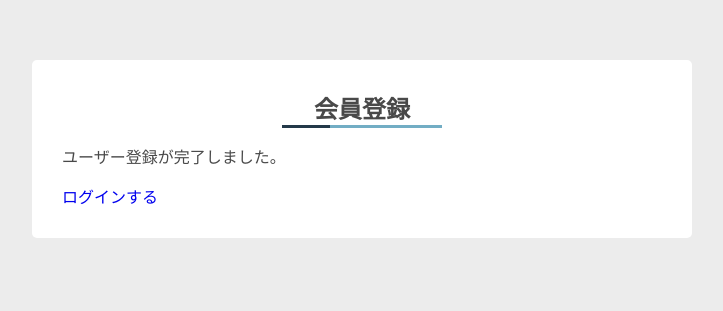
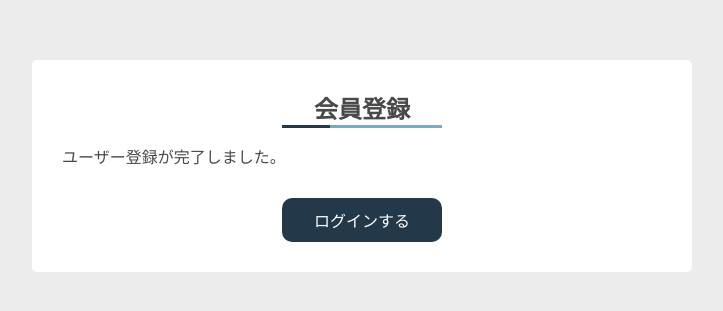
Before and after one commit to tsukiyama3/myapp, a PHP site: page /join/thanks.php in a window 1280 px wide. Shown: the part 65-376 px from the top of the page, without its empty margins (278-1001 px from the left). Run offline with PHP 8.4, Linux system fonts and the light colour scheme.

Commit message:
.btn-login部分のスタイリング

```diff
--- a/styles.css
+++ b/styles.css
@@ -148,4 +148,19 @@ header {
   margin: 0;
 }
 
+.btn-login {
+  margin: 30px auto 0;
+  text-align: center;
+  border-radius: 10px;
+  padding: 10px 30px;
+  color: #fff;
+  width: 100px;
+  display: block;
+  background-color: rgb(35, 57, 73);
+}
+
+.btn-login:hover {
+  background-color: rgb(112, 125, 134);
+}
+
 /* container */
```
